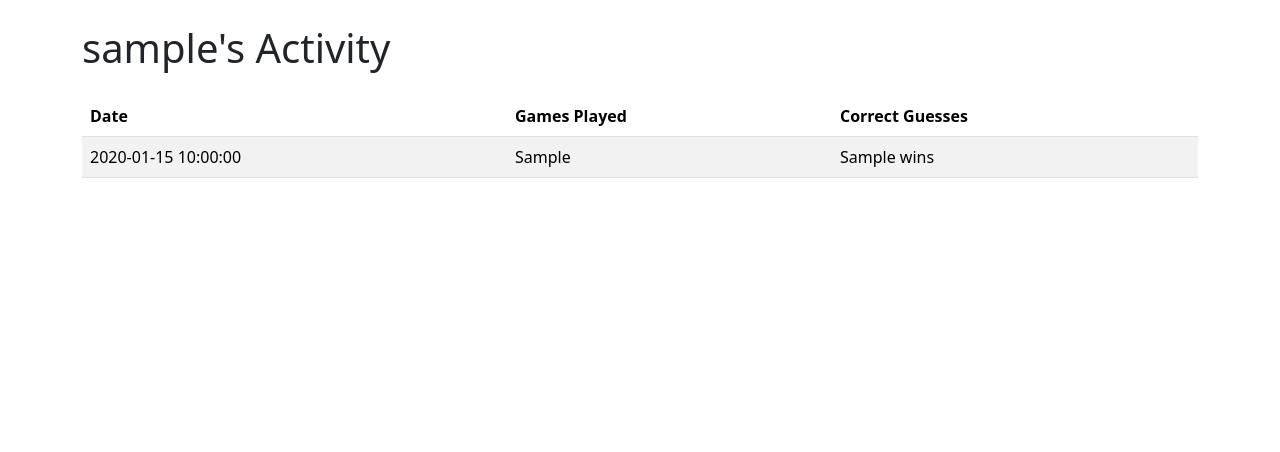
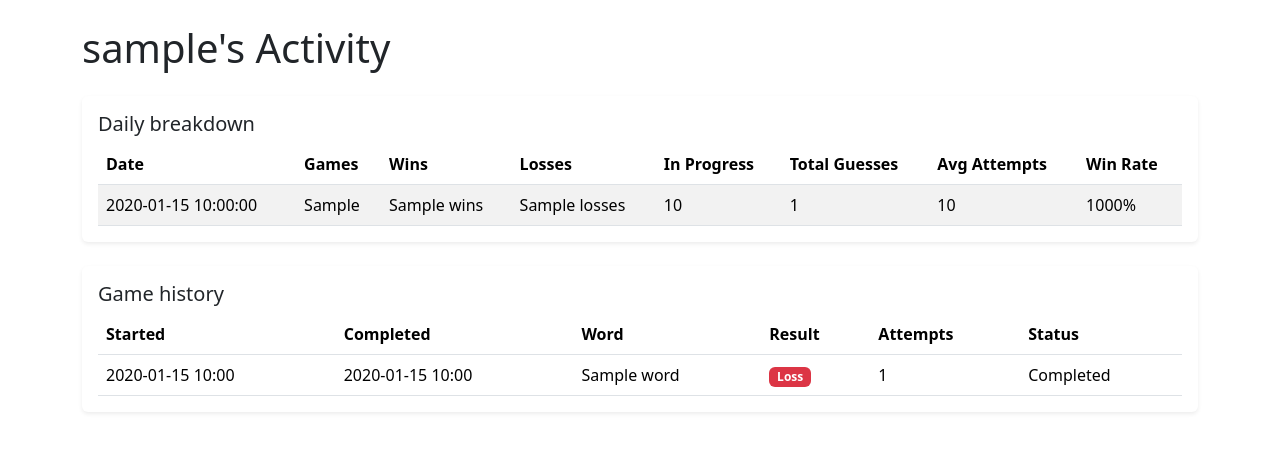
Before and after one commit to mukeshnaiduu/Cryptix, a Flask app: template templates/admin/user_report.html in a window 1280 px wide. Shown: the part 56-508 px from the top of the page. Run offline with Flask 3, Linux system fonts and the light colour scheme; tables that the repository leaves empty hold one stand-in row (values such as "Sample post"); the template is opened without the code that fills it: values that come from a table or form of the project are taken from there, most other values are stand-ins (such as "Sample title", 1, 10 or a date in 2020).

Commit message:
enhanced reports

```diff
--- a/templates/admin/user_report.html
+++ b/templates/admin/user_report.html
@@ -2,26 +2,101 @@
 {% block title %}User Report · Cryptix{% endblock %}
 {% block content %}
   <h1 class="mb-4">{{ player.username }}'s Activity</h1>
-  <table class="table table-striped">
+
+  <div class="card border-0 shadow-sm mb-4">
+    <div class="card-body">
+      <h5 class="card-title">Daily breakdown</h5>
+      <div class="table-responsive">
+        <table class="table table-striped align-middle mb-0">
           <thead>
             <tr>
               <th scope="col">Date</th>
-        <th scope="col">Games Played</th>
-        <th scope="col">Correct Guesses</th>
+              <th scope="col">Games</th>
+              <th scope="col">Wins</th>
+              <th scope="col">Losses</th>
+              <th scope="col">In Progress</th>
+              <th scope="col">Total Guesses</th>
+              <th scope="col">Avg Attempts</th>
+              <th scope="col">Win Rate</th>
             </tr>
           </thead>
           <tbody>
             {% for row in stats %}
+              {% set games = row.games_played or 0 %}
+              {% set wins = row.wins or 0 %}
+              {% set losses = row.losses or 0 %}
+              {% set in_progress = row.in_progress or 0 %}
+              {% set total_guesses = row.total_guesses or 0 %}
+              {% set avg_attempts = (total_guesses / games) if games else 0 %}
+              {% set win_rate = (wins / games * 100) if games else 0 %}
               <tr>
                 <td>{{ row.played_on }}</td>
-          <td>{{ row.games_played }}</td>
-          <td>{{ row.wins }}</td>
+                <td>{{ games }}</td>
+                <td>{{ wins }}</td>
+                <td>{{ losses }}</td>
+                <td>{{ in_progress }}</td>
+                <td>{{ total_guesses }}</td>
+                <td>{{ avg_attempts|round(2) }}</td>
+                <td>{{ win_rate|round(1) }}%</td>
               </tr>
             {% else %}
               <tr>
-          <td colspan="3" class="text-center text-muted">No activity yet.</td>
+                <td colspan="8" class="text-center text-muted">No activity yet.</td>
               </tr>
             {% endfor %}
           </tbody>
         </table>
+      </div>
+    </div>
+  </div>
+
+  <div class="card border-0 shadow-sm">
+    <div class="card-body">
+      <h5 class="card-title">Game history</h5>
+      <div class="table-responsive">
+        <table class="table table-hover align-middle mb-0">
+          <thead>
+            <tr>
+              <th scope="col">Started</th>
+              <th scope="col">Completed</th>
+              <th scope="col">Word</th>
+              <th scope="col">Result</th>
+              <th scope="col">Attempts</th>
+              <th scope="col">Status</th>
+            </tr>
+          </thead>
+          <tbody>
+            {% for game in game_details %}
+              <tr>
+                <td>{{ game.started_at.strftime('%Y-%m-%d %H:%M') if game.started_at else '—' }}</td>
+                <td>{{ game.completed_at.strftime('%Y-%m-%d %H:%M') if game.completed_at else '—' }}</td>
+                <td>{{ game.word }}</td>
+                <td>
+                  {% if game.won is none %}
+                    <span class="badge bg-secondary">In progress</span>
+                  {% elif game.won %}
+                    <span class="badge bg-success">Win</span>
+                  {% else %}
+                    <span class="badge bg-danger">Loss</span>
+                  {% endif %}
+                </td>
+                <td>{{ game.guess_count }}</td>
+                <td>
+                  {% if game.completed_at %}
+                    Completed
+                  {% else %}
+                    Active
+                  {% endif %}
+                </td>
+              </tr>
+            {% else %}
+              <tr>
+                <td colspan="6" class="text-center text-muted">No games recorded yet.</td>
+              </tr>
+            {% endfor %}
+          </tbody>
+        </table>
+      </div>
+    </div>
+  </div>
 {% endblock %}
```
Also changed, not shown: app/routes/admin.py (+31 -1 lines). Lines whose indentation alone changed are shown as unchanged.
